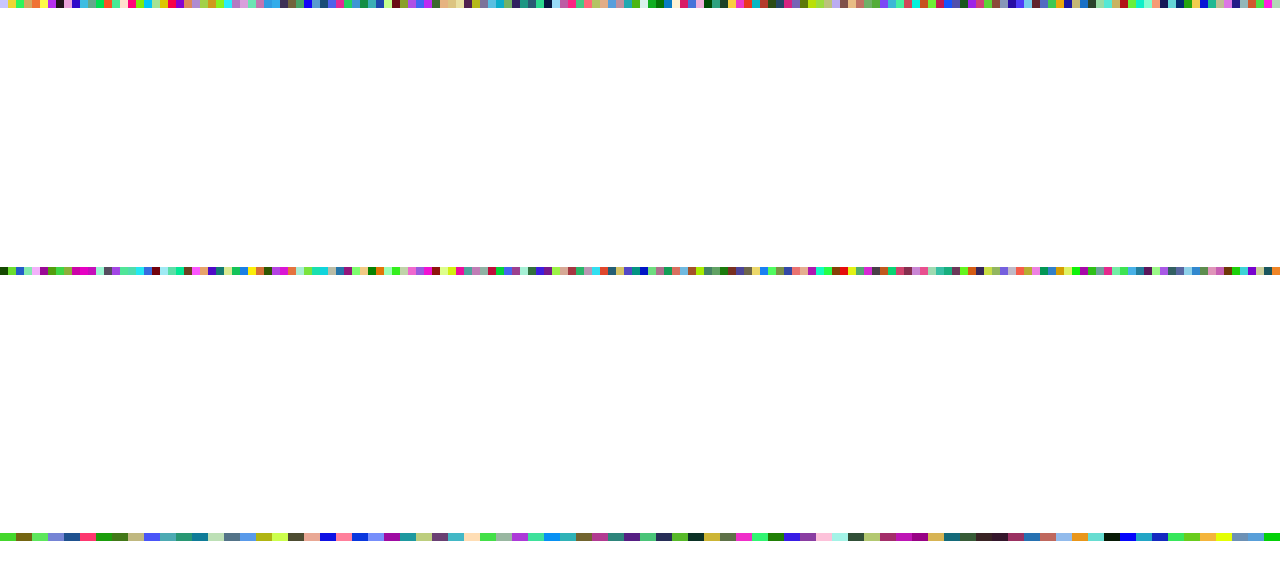
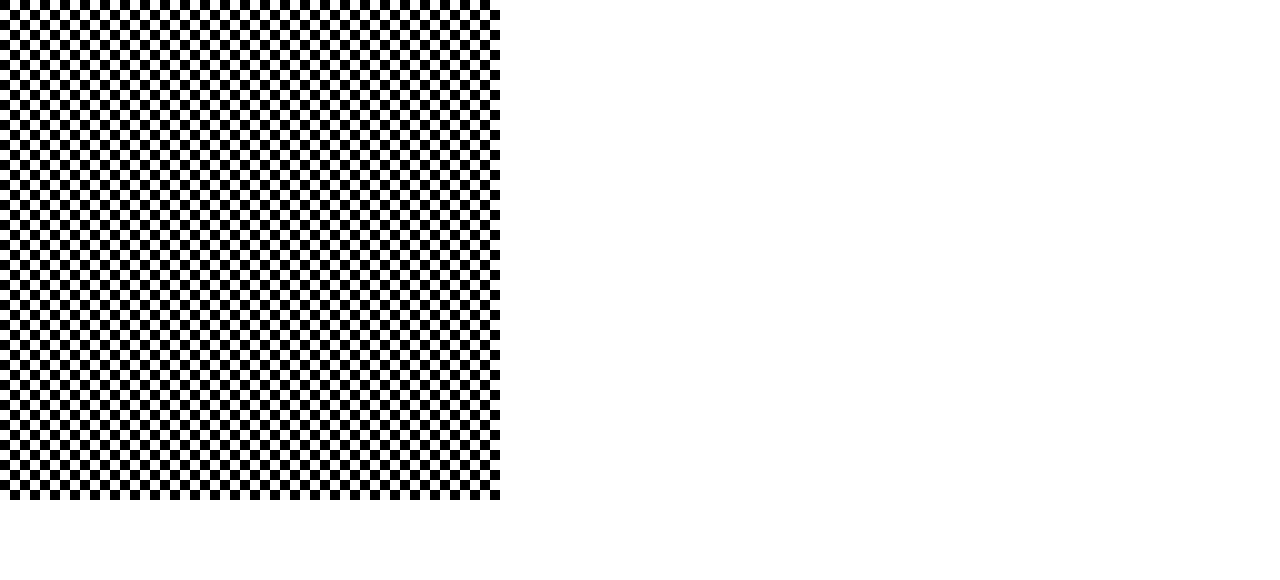
Before and after one commit to IntuitiveHarmony/party-dots-history, a React (Create React App) app: page / in a window 1280 px wide. Shown: the top 580 px of the page. Built offline with nearby package versions, Linux system fonts and the light colour scheme.

Commit message:
prompt 16 💀

```diff
--- a/src/App.js
+++ b/src/App.js
@@ -1,25 +1,6 @@
 import React, { useState, useEffect } from "react";
 
-const Box = ({ size }) => {
-  const [color, setColor] = useState(getRandomColor());
-
-  useEffect(() => {
-    const intervalId = setInterval(
-      () => setColor(getRandomColor()),
-      Math.random() * 5000
-    );
-    return () => clearInterval(intervalId);
-  }, []);
-
-  function getRandomColor() {
-    const letters = "0123456789ABCDEF";
-    let color = "#";
-    for (let i = 0; i < 6; i++) {
-      color += letters[Math.floor(Math.random() * 16)];
-    }
-    return color;
-  }
-
+const Box = ({ size, color }) => {
   return (
     <div
       style={{
@@ -27,23 +8,34 @@ const Box = ({ size }) => {
         width: `${size}px`,
         height: `${size}px`,
         margin: "0",
-        flex: "1 0 auto",
+        padding: "0",
       }}
     />
   );
 };
 
-const BoxContainer = ({ numBoxes, boxSize }) => {
-  const boxes = Array.from({ length: numBoxes }).map((_, i) => (
-    <Box key={i} size={boxSize} />
+const BoxContainer = ({ numRows, numCols, boxSize }) => {
+  const [colors, setColors] = useState([]);
+  const colorMap = { 0: "#000000", 1: "#FFFFFF" };
+
+  useEffect(() => {
+    const newColors = Array.from(
+      { length: numRows * numCols },
+      (_, i) => colorMap[(i + Math.floor(i / numCols)) % 2]
+    );
+    setColors(newColors);
+  }, [numRows, numCols]);
+
+  const boxes = colors.map((color, i) => (
+    <Box key={i} size={boxSize} color={color} />
   ));
+
   return (
     <div
       style={{
-        display: "flex",
-        flexWrap: "wrap",
-        height: "100vh",
-        width: "100vw",
+        display: "grid",
+        gridTemplateColumns: `repeat(${numCols}, ${boxSize}px)`,
+        gridGap: "0px",
       }}
     >
       {boxes}
@@ -52,5 +44,7 @@ const BoxContainer = ({ numBoxes, boxSize }) => {
 };
 
 export default function App() {
-  return <BoxContainer numBoxes={400} boxSize={8} />;
+  return <BoxContainer numRows={50} numCols={50} boxSize={10} />;
 }
+
+// In this approach, we use a BoxContainer component that takes in the number of rows and columns we want, and generates a checkerboard pattern using the useState and useEffect hooks. The Box component is the same as before. We use CSS grid layout to display the boxes in a checkerboard pattern with no gaps between them
```
